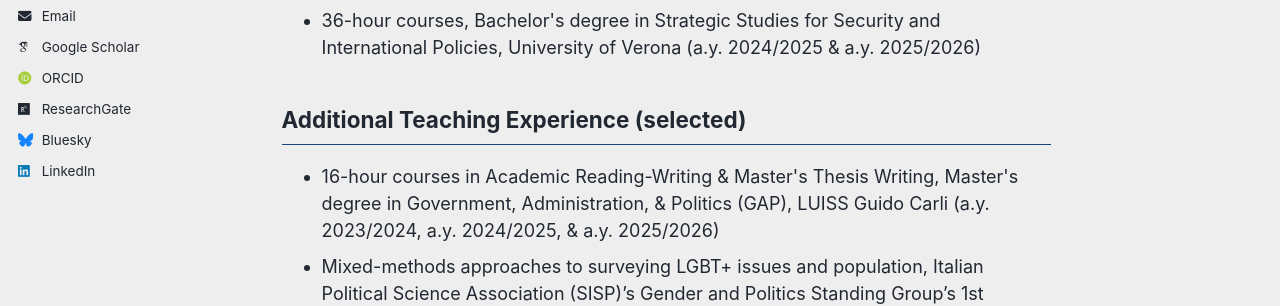
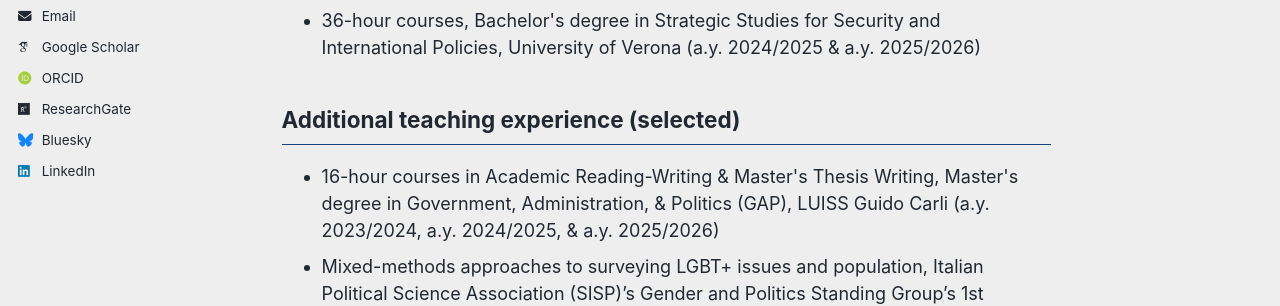
Before and after one commit to federicotrastulli/federicotrastulli.github.io, a Jekyll site: the page built from _pages/teaching.html, in a window 1280 px wide and 1330 px high. Shown: the part 485-791 px from the top of the window. Built offline with Jekyll 4.4.1, drawn with Linux system fonts in a browser that asks for light colours; some web fonts are replaced; a script bundle is joined from its source files by our own code; library files that are not in the unit come from our copies.

```diff
--- a/_pages/teaching.html
+++ b/_pages/teaching.html
@@ -17,7 +17,7 @@ author_profile: true
   <li>36-hour courses, Bachelor's degree in Strategic Studies for Security and International Policies, University of Verona (a.y. 2024/2025 &amp; a.y. 2025/2026)</li>
 </ul>
 
-<h2>Additional Teaching Experience (selected)</h2>
+<h2>Additional teaching experience (selected)</h2>
 <ul>
   <li>16-hour courses in Academic Reading-Writing &amp; Master's Thesis Writing, Master's degree in Government, Administration, &amp; Politics (GAP), LUISS Guido Carli (a.y. 2023/2024, a.y. 2024/2025, &amp; a.y. 2025/2026)</li>
   <li>Mixed-methods approaches to surveying LGBT+ issues and population, Italian Political Science Association (SISP)’s Gender and Politics Standing Group’s 1st International Summer School at the University of Verona</li>
```
